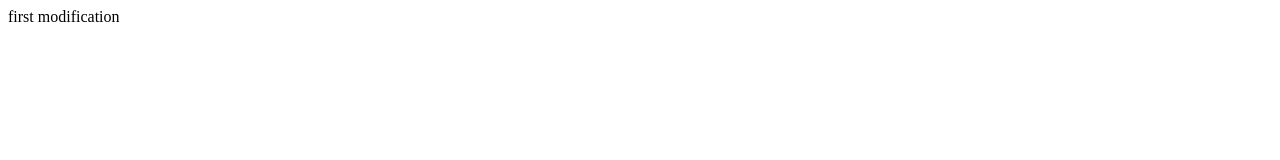
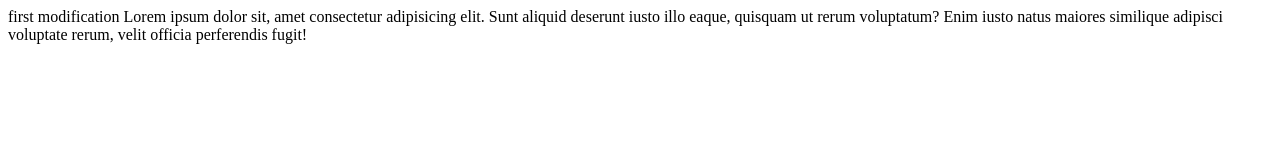
Before and after one commit to anujmaurya-cedcoss/Day3Task2, a plain HTML site: page index.html in a window 1280 px wide. Drawn offline with Linux system fonts and the light colour scheme.

Commit message:
Third commit

```diff
--- a/index.html
+++ b/index.html
@@ -8,5 +8,6 @@
 </head>
 <body>
     first modification
+    Lorem ipsum dolor sit, amet consectetur adipisicing elit. Sunt aliquid deserunt iusto illo eaque, quisquam ut rerum voluptatum? Enim iusto natus maiores similique adipisci voluptate rerum, velit officia perferendis fugit!
 </body>
 </html>
```
